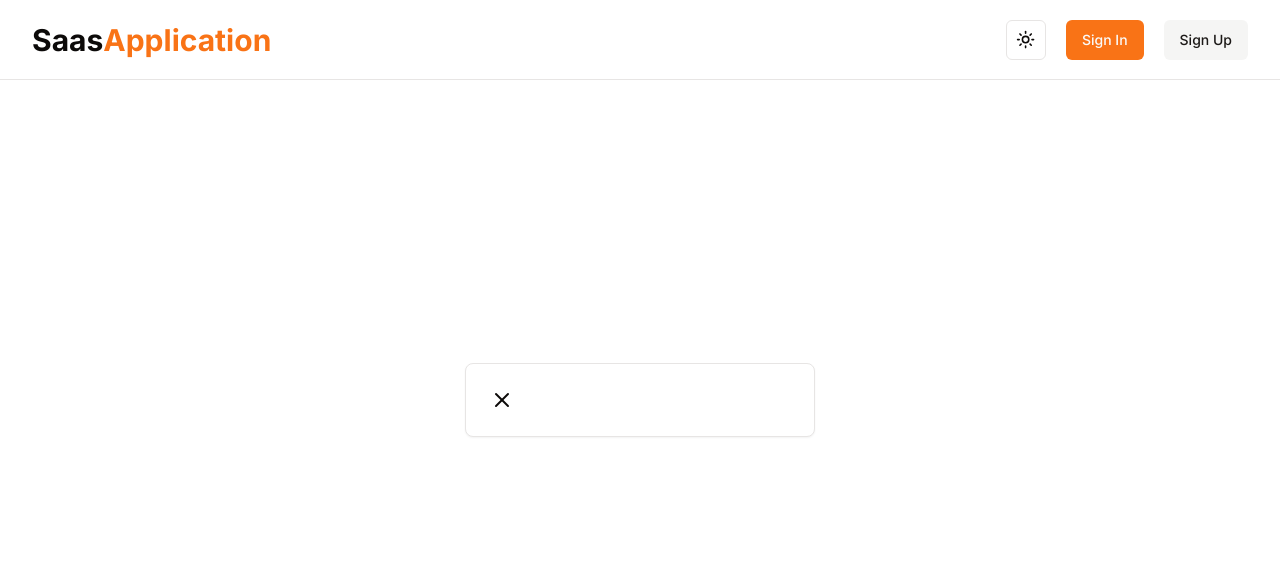
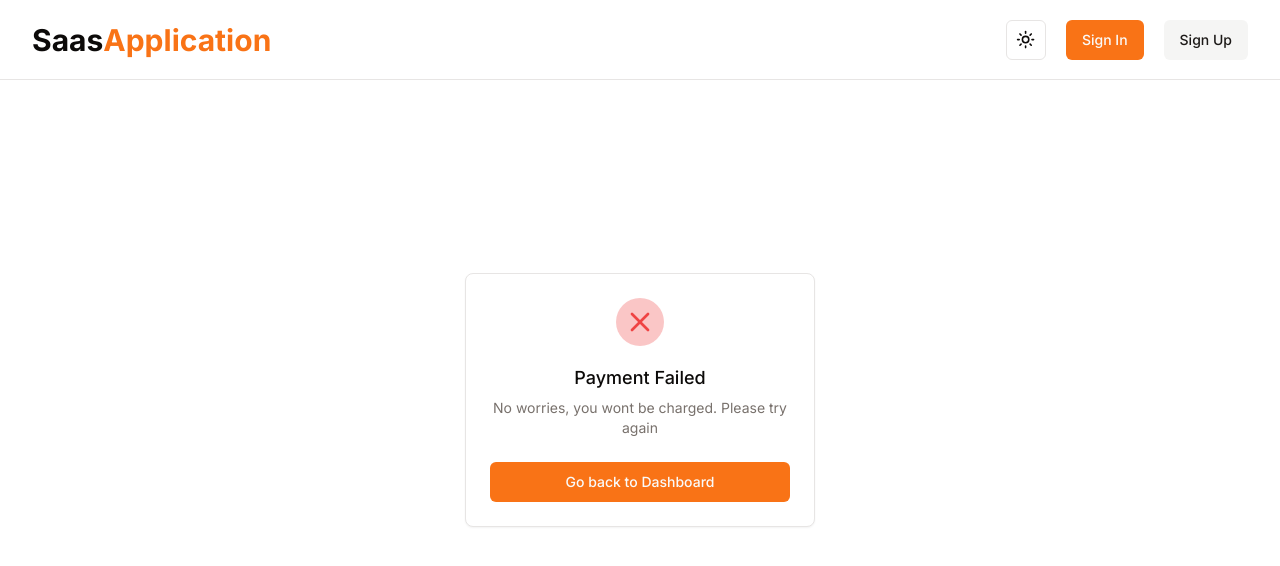
Before and after one commit to mustafa-motiwala07/saas-application, a Next.js app: page /payment/cancelled in a window 1280 px wide. Shown: the top 566 px of the page. Built offline with nearby package versions, Linux system fonts and the light colour scheme; no server answers.

Commit message:
Billing complete

```diff
--- /dev/null
+++ b/app/api/webhook/stripe/route.ts
@@ -0,0 +1,23 @@
+import { stripe } from "@/app/lib/stripe"
+import { headers } from "next/headers"
+import Stripe from "stripe"
+
+export async function POST(req: Request) {
+    const body = await req.text()
+
+    const signature = headers().get('Stripe-Signature') as string;
+
+    let event: Stripe.Event
+
+    try{
+        event = stripe.webhooks.constructEvent(
+            body,
+            signature,
+            process.env.STRIPE_WEBHOOK_SECERET as string
+        )
+    }catch (error: unknown){
+        return new Response('webhook error', { status: 400 });
+    }
+
+    const session = event.data.object as Stripe.Checkout.Session;
+}
--- a/app/payment/cancelled/page.tsx
+++ b/app/payment/cancelled/page.tsx
@@ -1,13 +1,26 @@
+import { Button } from "@/components/ui/button";
 import { Card } from "@/components/ui/card";
 import { XIcon } from "lucide-react";
+import Link from "next/link";
 
 export default function CancelledRoute() {
     return(
         <div className="w-full min-h-[80vh] flex items-center justify-center">
            <Card className="w-[350px]">
                 <div className="p-6">
-                    <div>
-                        <XIcon />
+                    <div className="w-full flex justify-center">
+                        <XIcon className="w-12 h-12 rounded-full bg-red-500/30 text-red-500 p-2" />
+                    </div>
+                    <div className="mt-3 text-center sm:mt-5 w-full">
+                        <h3 className="text-lg leading-6 font-medium">Payment Failed</h3>
+                        <div className="mt-2">
+                            <p className="text-sm text-muted-foreground">No worries, you wont be charged. Please try again</p>
+                        </div>
+                        <div className="mt-5 sm:mt-6 w-full">
+                            <Button className="w-full" asChild>
+                                <Link href="/">Go back to Dashboard</Link>
+                            </Button>
+                        </div>
                     </div>
                 </div>
             </Card>
--- a/app/payment/success/page.tsx
+++ b/app/payment/success/page.tsx
@@ -0,0 +1,29 @@
+import { Button } from "@/components/ui/button";
+import { Card } from "@/components/ui/card";
+import { Check } from "lucide-react";
+import Link from "next/link";
+
+export default function SuccessRoute() {
+    return(
+        <div className="w-full min-h-[80vh] flex items-center justify-center">
+           <Card className="w-[350px]">
+                <div className="p-6">
+                    <div className="w-full flex justify-center">
+                        <Check className="w-12 h-12 rounded-full bg-green-500/30 text-green-500 p-2" />
+                    </div>
+                    <div className="mt-3 text-center sm:mt-5 w-full">
+                        <h3 className="text-lg leading-6 font-medium">Payment Successfull</h3>
+                        <div className="mt-2">
+                            <p className="text-sm text-muted-foreground">Congratulations on your subscription, please check your email for further instructions</p>
+                        </div>
+                        <div className="mt-5 sm:mt-6 w-full">
+                            <Button className="w-full" asChild>
+                                <Link href="/">Go back to Dashboard</Link>
+                            </Button>
+                        </div>
+                    </div>
+                </div>
+            </Card>
+        </div>
+    )
+}
```
